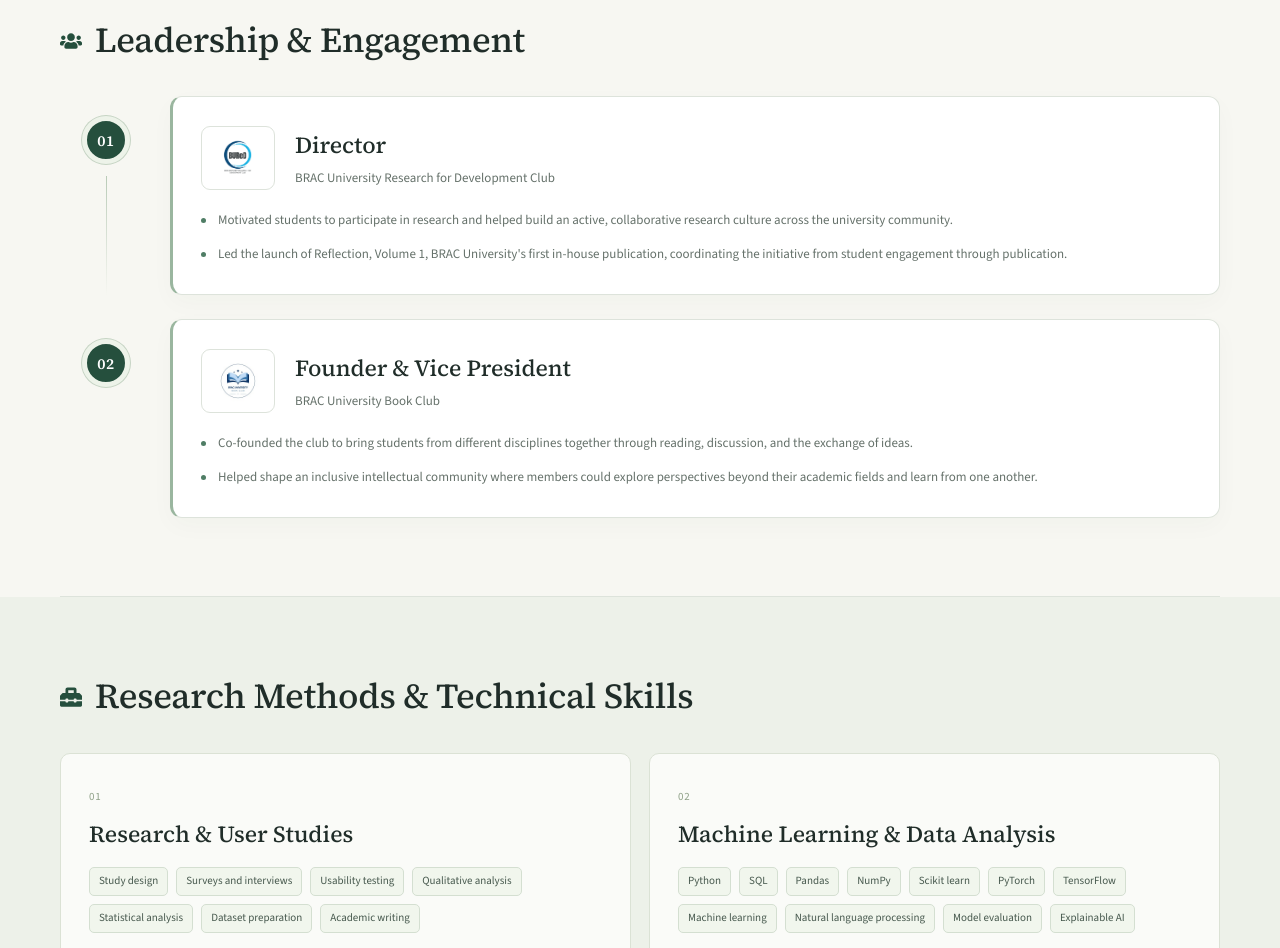
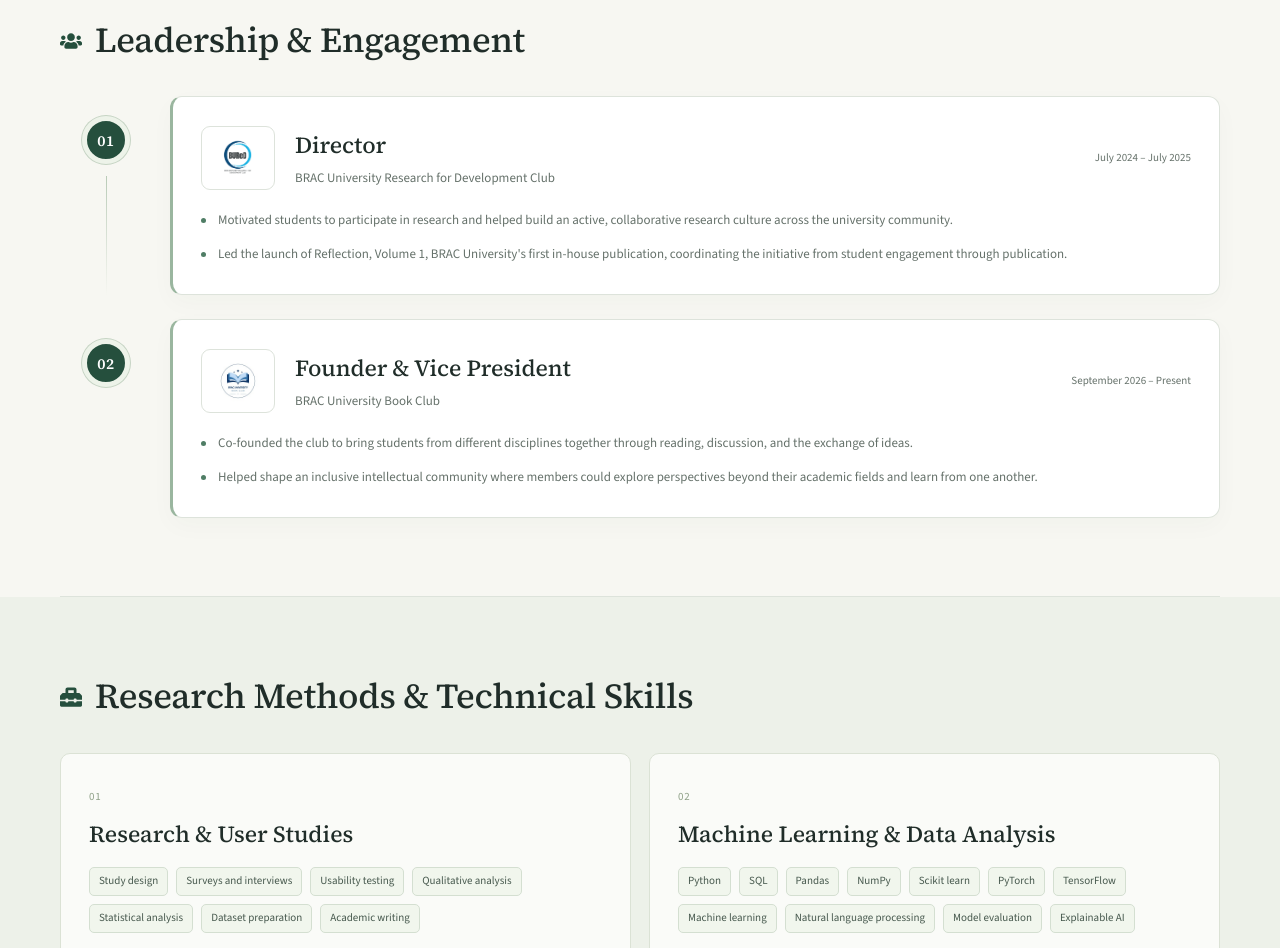
Before and after one commit to MeherazChayan/Chayan, a React (Vite) app: page / in a window 1280 px wide. Shown: the part 4800-5748 px from the top of the page. Built offline with nearby package versions, Linux system fonts and the light colour scheme.

Commit message:
Add leadership experience dates

```diff
--- a/src/App.tsx
+++ b/src/App.tsx
@@ -38,7 +38,7 @@ export default function App(){
 
       <section id="management-&-supervision" data-nav="Management & Supervision" className="section wrap"><SectionHead eyebrow="Management & Supervision" title="Management & Supervision"/><div className="timeline">{managementExperience.map((e,i)=><article className="experience" key={e.org}><div className="timeline-index"><span className="timeline-number">{String(i+1).padStart(2,'0')}</span></div><div className="experience-card"><div className="exp-top"><Mark label={e.mark} logo={e.logo}/><div><h3>{e.role}</h3><p>{e.org}</p></div><time>{e.date}</time></div><ul>{e.points.map(p=><li key={p}><span></span>{p}</li>)}</ul></div></article>)}</div></section>
 
-      <section id="leadership-&-engagement" data-nav="Leadership & Engagement" className="section wrap"><SectionHead eyebrow="Leadership & Engagement" title="Leadership & Engagement"/><div className="timeline">{leadership.map((e,i)=><article className="experience" key={e.role}><div className="timeline-index"><span className="timeline-number">{String(i+1).padStart(2,'0')}</span></div><div className="experience-card"><div className="exp-top"><Mark label={e.mark} logo={e.logo}/><div><h3>{e.role}</h3><p>{e.org}</p></div></div><ul>{e.points.map(p=><li key={p}><span></span>{p}</li>)}</ul></div></article>)}</div></section>
+      <section id="leadership-&-engagement" data-nav="Leadership & Engagement" className="section wrap"><SectionHead eyebrow="Leadership & Engagement" title="Leadership & Engagement"/><div className="timeline">{leadership.map((e,i)=><article className="experience" key={e.role}><div className="timeline-index"><span className="timeline-number">{String(i+1).padStart(2,'0')}</span></div><div className="experience-card"><div className="exp-top"><Mark label={e.mark} logo={e.logo}/><div><h3>{e.role}</h3><p>{e.org}</p></div><time>{e.date}</time></div><ul>{e.points.map(p=><li key={p}><span></span>{p}</li>)}</ul></div></article>)}</div></section>
 
       <section id="skills" data-nav="Skills" className="section soft"><div className="wrap"><SectionHead eyebrow="04 · Capabilities" title="Methods meet making" copy="A research toolkit spanning study design, responsible AI, security, data analysis, and production-oriented development."/><div className="skill-grid">{skillGroups.map(([t,skills],i)=><article key={t}><span className="skill-num">0{i+1}</span><h3>{t}</h3><div className="skill-list">{skills.map(skill=><span key={skill}>{skill}</span>)}</div></article>)}</div></div></section>
 
--- a/src/data.ts
+++ b/src/data.ts
@@ -29,6 +29,7 @@ export const leadership = [
   {
     role: 'Director',
     org: 'BRAC University Research for Development Club',
+    date: 'July 2024 – July 2025',
     mark: 'BRAC University',
     logo: '/logos/bured-blue.png',
     points: [
@@ -39,6 +40,7 @@ export const leadership = [
   {
     role: 'Founder & Vice President',
     org: 'BRAC University Book Club',
+    date: 'September 2026 – Present',
     mark: 'BRAC University',
     logo: '/logos/bracu-book-club-linkedin.jpg',
     points: [
```
